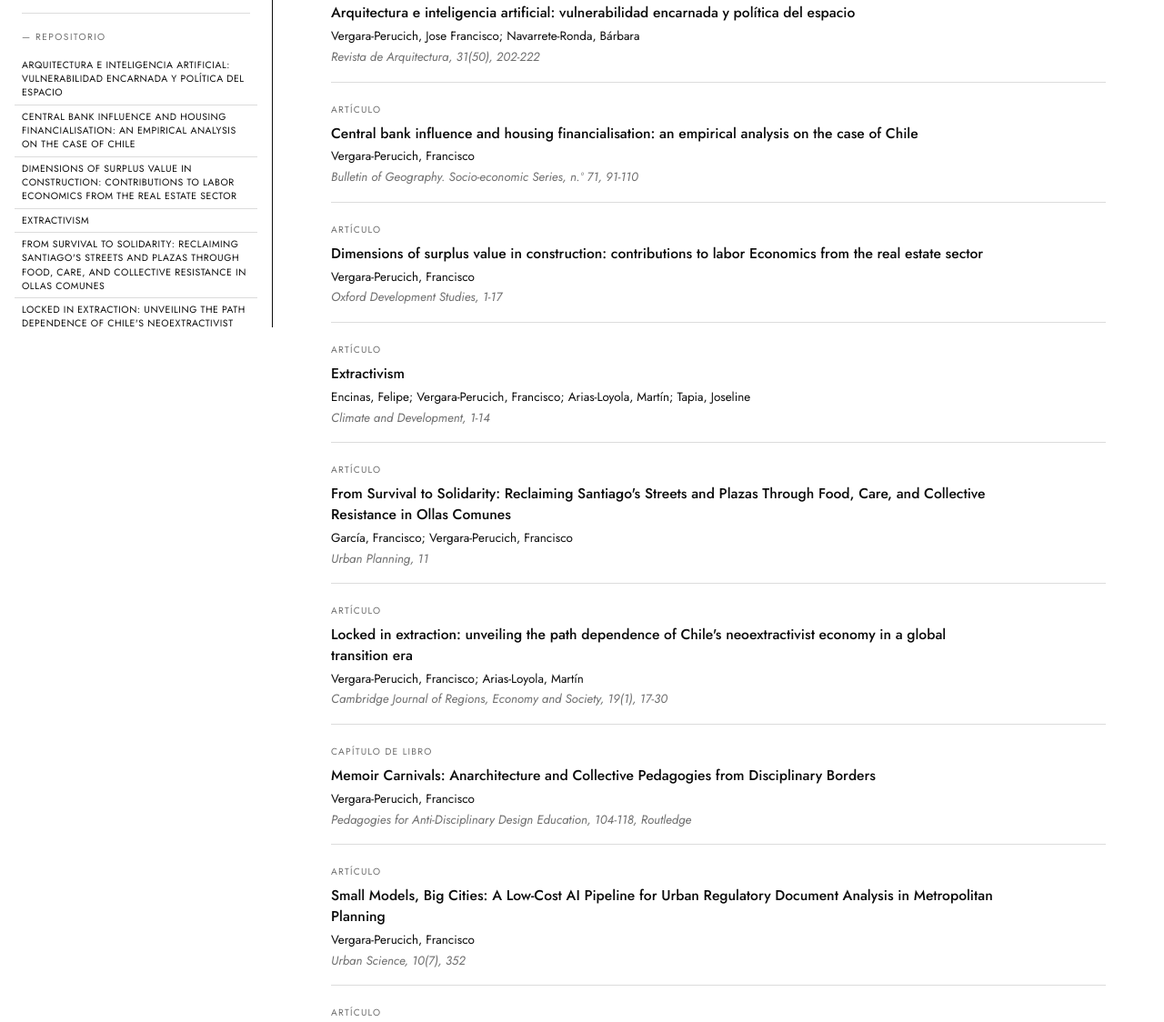
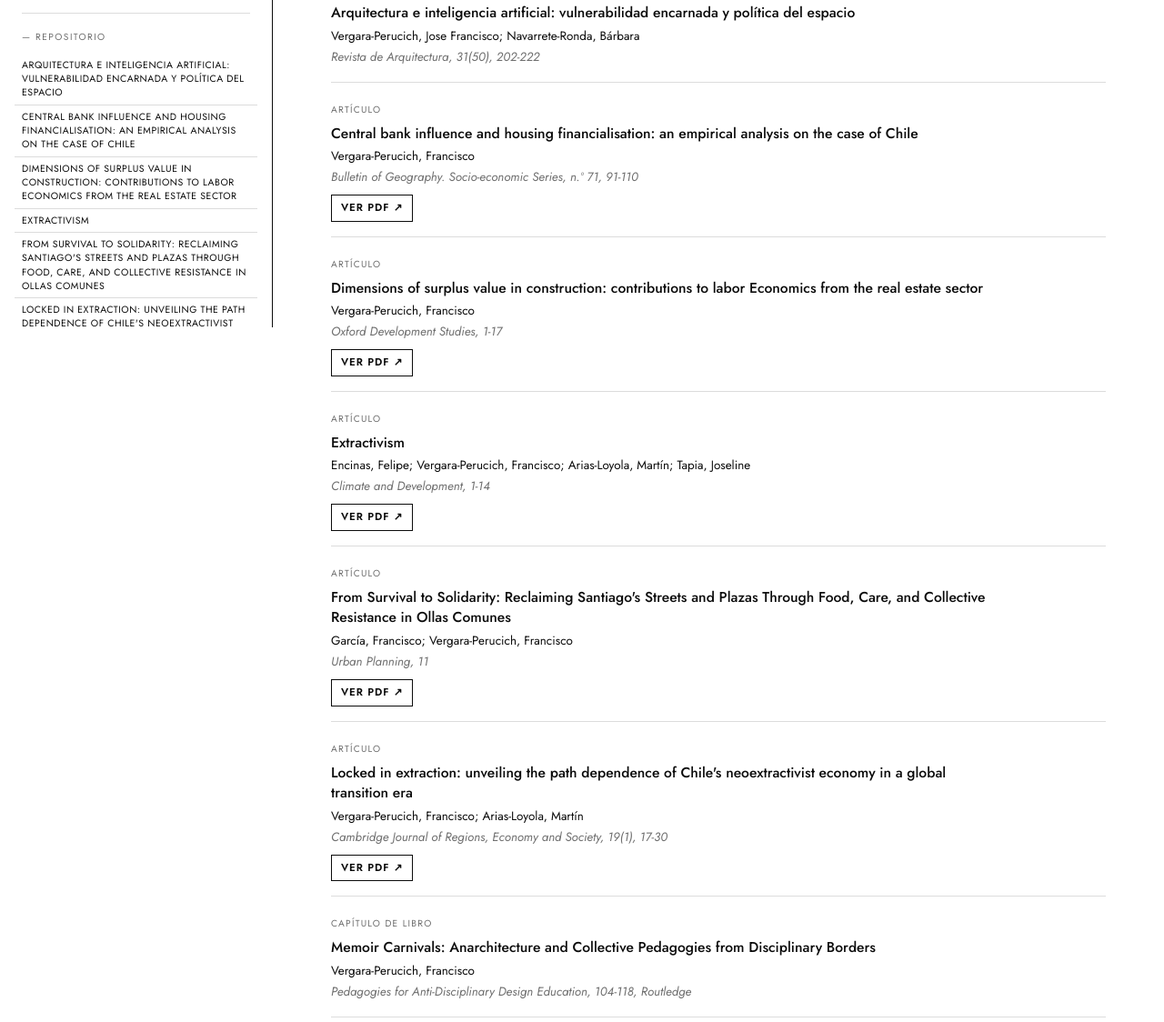
Before and after one commit to cpe-udla/cpe-repositorio, a plain HTML site: page docs/publicaciones.html in a window 1280 px wide. Shown: the part 440-1564 px from the top of the page at 91% size. Drawn offline with Linux system fonts and the light colour scheme.

Commit message:
Agregar enlaces a PDF en publicaciones que cuentan con archivo disponible

```diff
--- a/docs/assets/style.css
+++ b/docs/assets/style.css
@@ -183,6 +183,13 @@ a.card:focus-visible .tag,a.card:focus-visible .meta{color:var(--paper)}
 .pub h3{font-size:.98rem;font-weight:500;line-height:1.45;margin:4px 0 4px;max-width:75ch}
 .pub .pauthors{font-size:.84rem;margin-bottom:2px}
 .pub .pvenue{font-size:.84rem;color:var(--gray);font-style:italic}
+.pub .pdf-link{margin-top:8px}
+.pub .pdf-link a{
+  display:inline-block;text-decoration:none;
+  text-transform:uppercase;letter-spacing:.08em;font-size:.72rem;font-weight:600;
+  border:1px solid var(--ink);padding:5px 10px;
+}
+.pub .pdf-link a:hover,.pub .pdf-link a:focus-visible{background:var(--ink);color:var(--paper);outline:none}
 .pub:target{background:#f2f2f2;box-shadow:0 0 0 10px #f2f2f2}
 .pub.hidden{display:none}
 .year-block.hidden{display:none}
--- a/docs/publicaciones.html
+++ b/docs/publicaciones.html
@@ -111,30 +111,35 @@
           <h3>Central bank influence and housing financialisation: an empirical analysis on the case of Chile</h3>
           <p class="pauthors">Vergara-Perucich, Francisco</p>
           <p class="pvenue">Bulletin of Geography. Socio-economic Series, n.º 71, 91-110</p>
+          <p class="pdf-link"><a href="pdf/VergaraPerucich_2026_Central_bank_influence_and_housing_financialisation.pdf" target="_blank" rel="noopener">Ver PDF ↗</a></p>
         </article>
         <article class="pub" id="pub-3-dimensions-of-surplus-value-in-construct">
           <span class="ptype">Artículo</span>
           <h3>Dimensions of surplus value in construction: contributions to labor Economics from the real estate sector</h3>
           <p class="pauthors">Vergara-Perucich, Francisco</p>
           <p class="pvenue">Oxford Development Studies, 1-17</p>
+          <p class="pdf-link"><a href="pdf/VergaraPerucich_2026_Dimensions_of_surplus_value_in_construction.pdf" target="_blank" rel="noopener">Ver PDF ↗</a></p>
         </article>
         <article class="pub" id="pub-4-extractivism">
           <span class="ptype">Artículo</span>
           <h3>Extractivism</h3>
           <p class="pauthors">Encinas, Felipe; Vergara-Perucich, Francisco; Arias-Loyola, Martín; Tapia, Joseline</p>
           <p class="pvenue">Climate and Development, 1-14</p>
+          <p class="pdf-link"><a href="pdf/Encinas_2026_Extractivism.pdf" target="_blank" rel="noopener">Ver PDF ↗</a></p>
         </article>
         <article class="pub" id="pub-5-from-survival-to-solidarity-reclaiming-s">
           <span class="ptype">Artículo</span>
           <h3>From Survival to Solidarity: Reclaiming Santiago&#x27;s Streets and Plazas Through Food, Care, and Collective Resistance in Ollas Comunes</h3>
           <p class="pauthors">García, Francisco; Vergara-Perucich, Francisco</p>
           <p class="pvenue">Urban Planning, 11</p>
+          <p class="pdf-link"><a href="pdf/UP%2011%20-%20From%20Survival%20to%20Solidarity_%20Reclaiming%20Santiago%27s%20Streets%20and%20Plazas%20Through%20Food%2C%20Care%2C%20and%20Collective%20Resistance%20in%20_i_Ollas%20Comunes__i_.pdf" target="_blank" rel="noopener">Ver PDF ↗</a></p>
         </article>
         <article class="pub" id="pub-6-locked-in-extraction-unveiling-the-path">
           <span class="ptype">Artículo</span>
           <h3>Locked in extraction: unveiling the path dependence of Chile&#x27;s neoextractivist economy in a global transition era</h3>
           <p class="pauthors">Vergara-Perucich, Francisco; Arias-Loyola, Martín</p>
           <p class="pvenue">Cambridge Journal of Regions, Economy and Society, 19(1), 17-30</p>
+          <p class="pdf-link"><a href="pdf/VergaraPerucich_2025_Locked_in_extraction.pdf" target="_blank" rel="noopener">Ver PDF ↗</a></p>
         </article>
         <article class="pub" id="pub-7-memoir-carnivals-anarchitecture-and-coll">
           <span class="ptype">Capítulo de libro</span>
@@ -153,6 +158,7 @@
           <h3>Unveiling Place-Based Effects at Scale: A Multiscale Geographically Weighted Regression of Food Deserts and Cardiovascular Risk in Chile</h3>
           <p class="pauthors">Vergara-Perucich, Francisco; Landaeta-Díaz, Leslie; Aguirre-Nuñez, Carlos</p>
           <p class="pvenue">Epidemiologia, 7(2), 42</p>
+          <p class="pdf-link"><a href="pdf/VergaraPerucich_2026_Unveiling_PlaceBased_Effects_at_Scale.pdf" target="_blank" rel="noopener">Ver PDF ↗</a></p>
         </article>
       </section>
       <section class="year-block">
@@ -162,6 +168,7 @@
           <h3>AI-Driven Deconstruction of Urban Regulatory Frameworks: Unveiling Social Sustainability Gaps in Santiago&#x27;s Communal Zoning</h3>
           <p class="pauthors">Vergara-Perucich, Jose Francisco</p>
           <p class="pvenue">Urban Science, 9(6), 186</p>
+          <p class="pdf-link"><a href="pdf/VergaraPerucich_2025_AIDriven_Deconstruction_of_Urban_Regulatory_Frameworks.pdf" target="_blank" rel="noopener">Ver PDF ↗</a></p>
         </article>
         <article class="pub" id="pub-11-bargaining-the-dark-side-fragmented-extr">
           <span class="ptype">Artículo</span>
@@ -180,12 +187,14 @@
           <h3>Can Public Housing Truly Be Innovative? Lessons from Vienna to Reimagine the Future of Local Governance</h3>
           <p class="pauthors">Vergara-Perucich, Francisco</p>
           <p class="pvenue">Administrative Sciences, 15(6), 233</p>
+          <p class="pdf-link"><a href="pdf/VergaraPerucich_2025_Can_Public_Housing_Truly_Be_Innovative.pdf" target="_blank" rel="noopener">Ver PDF ↗</a></p>
         </article>
         <article class="pub" id="pub-14-contesting-the-right-to-sustainable-citi">
           <span class="ptype">Artículo</span>
           <h3>Contesting the right to sustainable cities under neoliberalism: The case of macrocampamento Los Arenales, Chile</h3>
           <p class="pauthors">Vergara-Perucich, Francisco; Arias‐Loyola, Martín</p>
           <p class="pvenue">Urban Planning, 10</p>
+          <p class="pdf-link"><a href="pdf/VergaraPerucich_2025_Contesting_the_Right_to_Sustainable_Cities_Under_Neoliberalism.pdf" target="_blank" rel="noopener">Ver PDF ↗</a></p>
         </article>
         <article class="pub" id="pub-15-feeding-the-city-addressing-nutritional">
           <span class="ptype">Artículo</span>
@@ -198,6 +207,7 @@
           <h3>Food Insecurity and Overcrowding: The Concurrence Between Two Social Determinants of Health in Urban Chilean Households</h3>
           <p class="pauthors">González Medina, Gabriel; Landaeta-Diaz, Leslie; Vergara-Perucich, Francisco; Conejeros, José Daniel</p>
           <p class="pvenue">Journal of Hunger &amp; Environmental Nutrition, 20(6), 1429-1445</p>
+          <p class="pdf-link"><a href="pdf/GonzalezMedina_2025_Food_Insecurity_and_Overcrowding.pdf" target="_blank" rel="noopener">Ver PDF ↗</a></p>
         </article>
         <article class="pub" id="pub-17-green-ing-extractivisms-chile-s-mining-e">
           <span class="ptype">Artículo</span>
@@ -210,6 +220,7 @@
           <h3>Housing Affordability in the United States: Price-to-Income Ratio by Pareto Distribution</h3>
           <p class="pauthors">Vergara-Perucich, Francisco</p>
           <p class="pvenue">Geographies, 5(4), 57</p>
+          <p class="pdf-link"><a href="pdf/VergaraPerucich_2025_Housing_Affordability_in_the_United_States.pdf" target="_blank" rel="noopener">Ver PDF ↗</a></p>
         </article>
         <article class="pub" id="pub-19-housing-policy-in-latin-america-a-system">
           <span class="ptype">Artículo</span>
@@ -270,6 +281,7 @@
           <h3>The 15-minute city and real estate capital: contributions from Chile&#x27;s major cities</h3>
           <p class="pauthors">Correa-Parra, Juan; Vergara-Perucich, Francisco; Aguirre-Nuñez, Carlos; Ulloa-León, Felipe Ignacio</p>
           <p class="pvenue">Town Planning Review, 96(6), 671-696</p>
+          <p class="pdf-link"><a href="pdf/CorreaParra_2025_The_15minute_city_and_real_estate_capital_TPR.pdf" target="_blank" rel="noopener">Ver PDF ↗</a></p>
         </article>
         <article class="pub" id="pub-29-the-vertical-ghetto-a-semiotic-analysis">
           <span class="ptype">Artículo</span>
@@ -282,6 +294,7 @@
           <h3>¿Dónde estudian los más pequeños? Desigualdad espacial en la oferta de educación preescolar en el Área Metropolitana de Santiago, Chile</h3>
           <p class="pauthors">Vergara-Perucich, Francisco</p>
           <p class="pvenue">Urbano (Concepción), 28(51), 48-59</p>
+          <p class="pdf-link"><a href="pdf/VergaraPerucich_2025_Donde_estudian_los_mas_pequenos.pdf" target="_blank" rel="noopener">Ver PDF ↗</a></p>
         </article>
         <article class="pub" id="pub-31-financiarizacion-o-financierizacion-prec">
           <span class="ptype">Artículo</span>
@@ -321,6 +334,7 @@
           <h3>Exploring the contradiction in the ethos of urban practitioners under neoliberalism: A case study of housing production in Chile</h3>
           <p class="pauthors">Vergara-Perucich, Francisco; Boano, Camillo</p>
           <p class="pvenue">Journal of Planning Education and Research, 44(1), 484-498</p>
+          <p class="pdf-link"><a href="pdf/JPER_2024_Exploring_the_contradiction.pdf" target="_blank" rel="noopener">Ver PDF ↗</a></p>
         </article>
         <article class="pub" id="pub-37-inflacion-en-desarrollo-inmobiliario-un">
           <span class="ptype">Artículo</span>
@@ -345,6 +359,7 @@
           <h3>Los Arenales: hacia el derecho a la ciudad</h3>
           <p class="pauthors">Vergara-Perucich, Francisco; Arias-Loyola, Martin; Boano, Camillo</p>
           <p class="pvenue">Sangría Editora</p>
+          <p class="pdf-link"><a href="pdf/Libro_2024_Los_Arenales_hacia_el_derecho_a_la_ciudad.pdf" target="_blank" rel="noopener">Ver PDF ↗</a></p>
         </article>
         <article class="pub" id="pub-41-mapping-nutritional-inequality-a-primary">
           <span class="ptype">Artículo</span>
```
Also changed, not shown: 15 other files.
